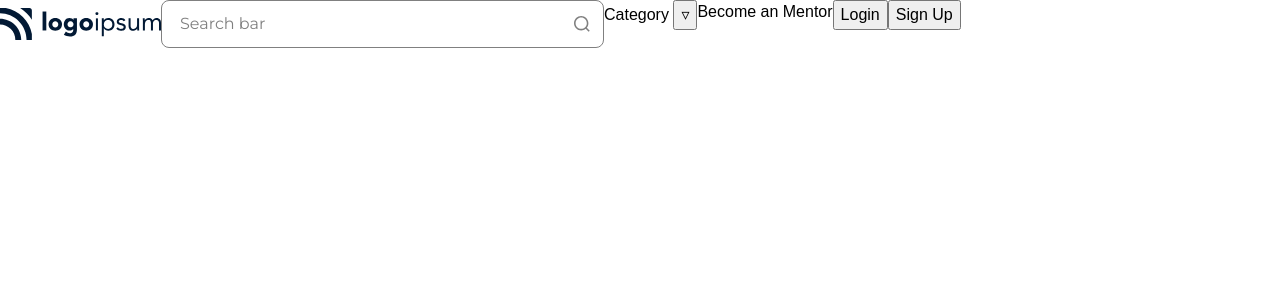
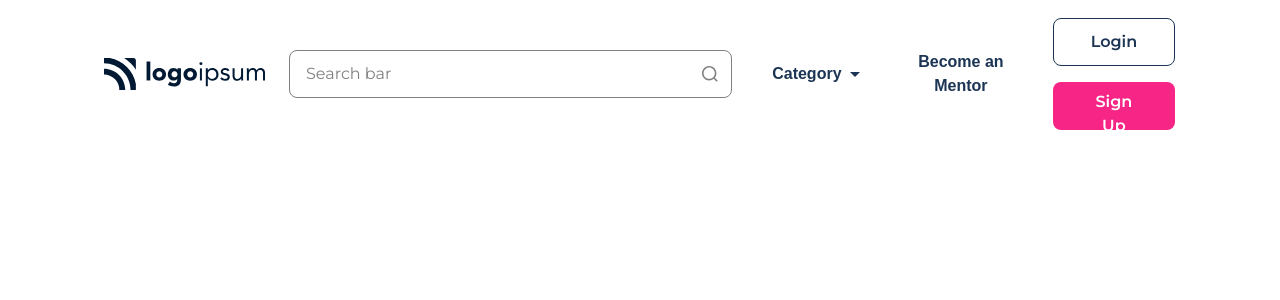
Before and after one commit to Danilll85/Education-Platform, an Angular app: page / in a window 1280 px wide. Shown: the top 300 px of the page. Built offline with nearby package versions, Linux system fonts and the light colour scheme.

Commit message:
Add: almost finished adaptive for navbar (margin)

```diff
--- /dev/null
+++ b/src/app/authorization/authorization.component.css
@@ -0,0 +1,56 @@
+.wrapper {
+  display: flex;
+  gap: 1rem;
+}
+
+button {
+  height: 3rem;
+  border-radius: 0.5rem;
+  font-family: var(--montserrat-font);
+  font-weight: 600;
+  font-size: 1rem;
+  cursor: pointer;
+  padding-block: 0.5rem;
+  padding-inline: 2rem;
+}
+
+#login-btn {
+  background-color: var(--main-bg-color);
+  color: var(--blue-dark-color);
+  font-family: var(--montserrat-font);
+  font-weight: 600;
+  border: 1px solid var(--blue-dark-color);
+}
+
+#login-btn:hover {
+  color: var(--main-bg-color);
+  background-color: var(--blue-dark-color);
+  transition: color 0.15s ease-in-out;
+  transition: background-color 0.15s ease-in-out;
+}
+
+#signup-btn {
+  background-color: var(--pink-btn-color);
+  color: var(--main-bg-color);
+  border: none;
+}
+
+@media screen and (min-width: 1920px) {
+  .wrapper {
+    gap: 1.3rem;
+  }
+
+  button {
+    font-size: 1.3rem;
+    height: 4rem;
+    border-radius: 0.6rem;
+    padding-block: 0.6rem;
+    padding-inline: 2.6rem;
+  }
+}
+
+@media screen and (max-width: 1427px) {
+  .wrapper {
+    flex-direction: column;
+  }
+}
--- /dev/null
+++ b/src/app/authorization/authorization.component.html
@@ -0,0 +1,4 @@
+<div class="wrapper">
+    <button id="login-btn">Login</button>
+    <button id="signup-btn">Sign Up</button>
+</div>
--- a/src/app/navbar/navbar.component.css
+++ b/src/app/navbar/navbar.component.css
@@ -1,3 +1,66 @@
 .navbar-wrapper {
+  box-sizing: border-box;
   display: flex;
+  justify-content: space-around;
+  align-items: center;
+  padding-block: 1.125rem;
+  padding-left: 6.5rem;
+  padding-right: 6.563rem;
 }
+
+.category-wrapper {
+  width: 6.375rem;
+  display: flex;
+  align-items: center;
+  gap: 0.5rem;
+  color: var(--blue-dark-color);
+  font-weight: 600;
+  margin-left: 2.5rem;
+  margin-right: 1.5rem;
+}
+
+#logo {
+  margin-right: 1.5rem;
+}
+
+#member-btn {
+  margin-right: 1.5rem;
+  padding: 0;
+  background-color: var(--main-bg-color);
+  border: none;
+  color: var(--blue-dark-color);
+  font-weight: 600;
+}
+
+@media screen and (min-width: 1440px) {
+  .navbar-wrapper {
+    padding-block: 1.5rem;
+    padding-left: 6.5rem;
+    padding-right: 8.75rem;
+  }
+  .category-wrapper {
+    width: 8.5rem;
+    gap: 0.6rem;
+    margin-left: 3.3rem;
+    margin-right: 2rem;
+    font-size: 1.3rem;
+
+    > svg {
+      width: 0.83rem;
+      height: 0.41rem;
+    }
+  }
+  #logo {
+    margin-right: 2rem;
+  }
+  #member-btn {
+    margin-right: 2rem;
+    font-size: 1.3rem;
+  }
+}
+
+@media screen and (max-width: 990px) {
+  .navbar-wrapper {
+    flex-wrap: wrap;
+  }
+}
--- a/src/app/navbar/navbar.component.html
+++ b/src/app/navbar/navbar.component.html
@@ -1,13 +1,13 @@
 <div class="navbar-wrapper">
-    <img src="./../../assets/Logo.svg" alt="logo...">
-    <app-searchbar></app-searchbar>
+    <img id="logo" src="./../../assets/Logo.svg" alt="logo...">
+    <app-searchbar id="search-bar"></app-searchbar>
     <div class="category-wrapper">
         Category
-        <button>&#9663;</button>
+        <svg width="0.625rem" height="0.313rem" viewBox="0 0 10 5" fill="none" xmlns="http://www.w3.org/2000/svg">
+            <path fill-rule="evenodd" clip-rule="evenodd" d="M0 0L5 5L10 0H0Z" fill="#1C3554" />
+        </svg>
+        <!-- <button id="triangle-btn"></button> -->
     </div>
-    <span>Become an Mentor</span>
-    <div class="authentication-wrapper">
-        <button>Login</button>
-        <button>Sign Up</button>
-    </div>
+    <button id="member-btn">Become an Mentor</button>
+    <app-authorization></app-authorization>
 </div>
--- a/src/app/navbar/navbar.component.ts
+++ b/src/app/navbar/navbar.component.ts
@@ -1,10 +1,11 @@
 import { Component } from '@angular/core';
 import { SearchbarComponent } from '../searchbar/searchbar.component';
+import { AuthorizationComponent } from '../authorization/authorization.component';
 
 @Component({
   selector: 'app-navbar',
   standalone: true,
-  imports: [SearchbarComponent],
+  imports: [SearchbarComponent, AuthorizationComponent],
   templateUrl: './navbar.component.html',
   styleUrl: './navbar.component.css',
 })
--- a/src/app/searchbar/searchbar.component.css
+++ b/src/app/searchbar/searchbar.component.css
@@ -2,16 +2,16 @@
 
 .searchbar-wrapper {
   position: relative;
-  width: 443px;
-  height: 48px;
+  width: 27.7rem;
+  height: 3rem;
 }
 
 .searchbar-wrapper > input {
   width: inherit;
   height: inherit;
   box-sizing: border-box;
-  text-indent: 16px;
-  border-radius: 8px;
+  text-indent: 1rem;
+  border-radius: 0.5rem;
   border: 1px solid var(--grey-color);
 }
 
@@ -36,3 +36,19 @@
 }
 
 /* Implement hower effect to svg */
+
+@media screen and (min-width: 1920px) {
+  .searchbar-wrapper {
+    width: 36.9rem;
+    height: 4rem;
+  }
+  .searchbar-wrapper > input {
+    text-indent: 1.3rem;
+    border-radius: 0.6rem;
+  }
+
+  .searchbar-wrapper > .text-field-icon {
+    right: 1.16rem;
+    width: 1.3rem;
+  }
+}
--- a/src/styles.css
+++ b/src/styles.css
@@ -1,5 +1,9 @@
 /* You can add global styles to this file, and also import other style files */
 @import url("https://fonts.googleapis.com/css2?family=Montserrat:ital,wght@0,100..900;1,100..900&display=swap");
+* {
+  margin: 0;
+  padding: 0;
+}
 
 ::before,
 ::after {
@@ -96,7 +100,7 @@ html {
      (когда, например, нужно будет "прижать" футер к низу сайта)
     */
   height: 100%;
-  /* font-size: 2px; */
+  font-size: 16px;
 }
 
 /**
```
Also changed, not shown: src/app/authorization/authorization.component.ts (added, +12 -0 lines), src/assets/Triangle btn.svg (added), 1 other file (tests, documents, lock files or other folders).
